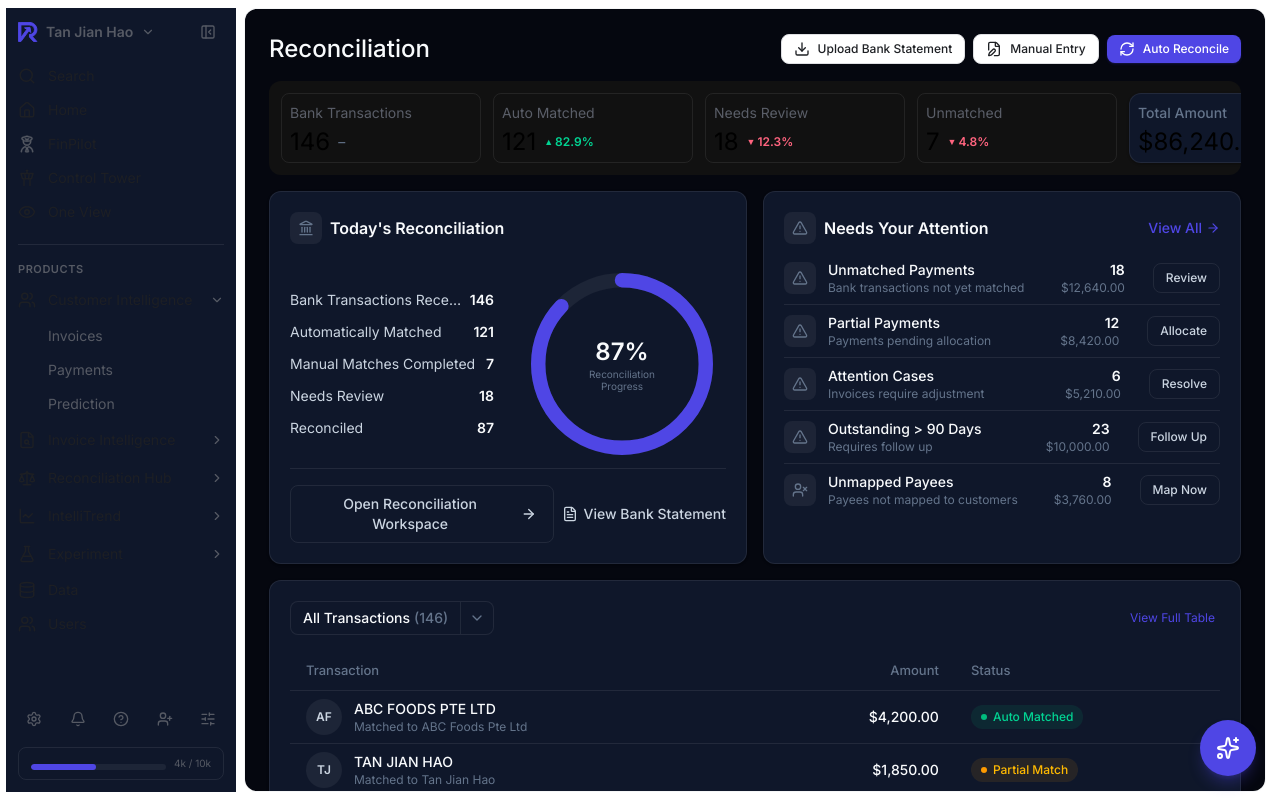
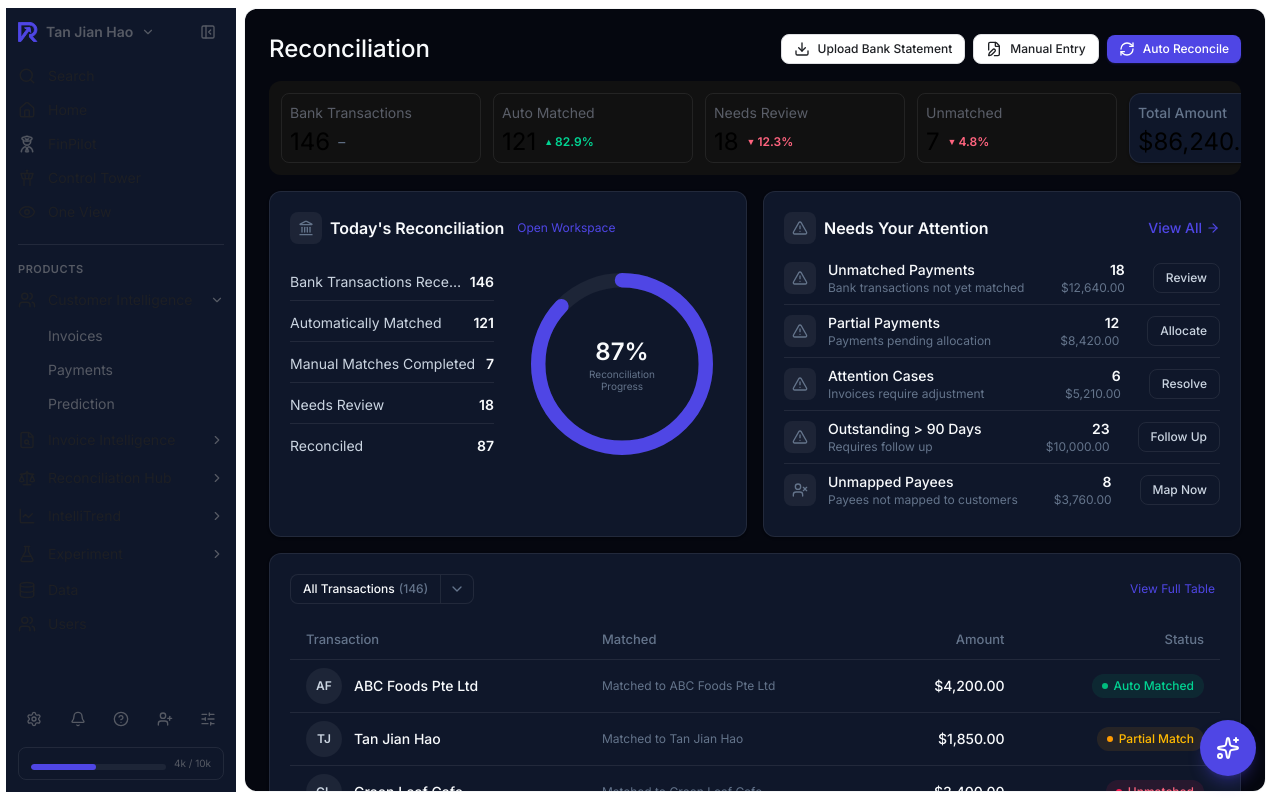
Before and after one commit to itsvicky-dev/reflex, a React (Vite) app: page /reconciliation-hub/overview in a window 1280 px wide. Built offline with nearby package versions, Linux system fonts and the light colour scheme.

Commit message:
fix: update recomnciliation UI

```diff
--- a/src/components/ui/Tabs.tsx
+++ b/src/components/ui/Tabs.tsx
@@ -34,7 +34,7 @@ export function Tabs({ items, value, onChange, className }: TabsProps) {
   return (
     <div ref={containerRef} className={clsx('relative inline-flex w-fit self-start', className)}>
       <div className="flex items-center rounded-lg border border-border bg-surface">
-        <span className="whitespace-nowrap px-3 py-1.5 text-sm font-medium text-heading">
+        <span className="whitespace-nowrap px-3 py-1.5 text-xs font-medium text-heading">
           {selected.label}
           {selected.count !== undefined && <span className="ml-1 text-ink-muted">({selected.count})</span>}
         </span>
@@ -60,7 +60,7 @@ export function Tabs({ items, value, onChange, className }: TabsProps) {
                 setOpen(false)
               }}
               className={clsx(
-                'flex w-full items-center justify-between gap-3 whitespace-nowrap px-3 py-2 text-left text-sm font-medium transition',
+                'flex w-full items-center justify-between gap-3 whitespace-nowrap px-3 py-2 text-left text-xs font-medium transition',
                 item.value === value ? 'bg-accent/10 text-accent' : 'text-ink hover:bg-surface-hover',
               )}
             >
--- a/src/data/mockReconciliationHub.ts
+++ b/src/data/mockReconciliationHub.ts
@@ -63,6 +63,7 @@ export const bankFeedItems: BankFeedItem[] = [
     time: '09:58 AM',
     payee: 'GREEN LEAF CAFE',
     bankReference: 'REF: PAYNOW-772812',
+    customer: 'Green Leaf Cafe',
     amount: 3400,
     status: 'Unmatched',
   },
--- a/src/pages/ReconciliationHubOverviewPage.tsx
+++ b/src/pages/ReconciliationHubOverviewPage.tsx
@@ -205,8 +205,7 @@ function TransactionCell({ item }: { item: BankFeedItem }) {
         {initials(item.payee)}
       </div>
       <div className="min-w-0">
-        <p className="truncate text-sm font-medium text-heading">{item.payee}</p>
-        <p className="truncate text-xs text-ink-muted">{item.customer ? `Matched to ${item.customer}` : item.bankReference}</p>
+        <p className="truncate text-sm font-medium text-heading">{item.customer}</p>
       </div>
     </div>
   )
@@ -246,6 +245,9 @@ export function ReconciliationHubOverviewPage() {
   const previewColumns: TableColumn<BankFeedItem>[] = [
     { key: 'transaction', header: 'Transaction', render: (item) => <TransactionCell item={item} /> },
     {
+      key: 'matched', header: 'Matched', render: (item) => <p className="truncate text-xs text-ink-muted">{item.customer ? `Matched to ${item.customer}` : item.bankReference}</p>
+    },
+    {
       key: 'amount',
       header: 'Amount',
       align: 'right',
@@ -254,6 +256,7 @@ export function ReconciliationHubOverviewPage() {
     {
       key: 'status',
       header: 'Status',
+      align: 'right',
       render: (item) => <Badge tone={bankFeedTone[item.status]}>{item.status}</Badge>,
     },
   ]
@@ -440,32 +443,28 @@ export function ReconciliationHubOverviewPage() {
       {/* Analytics section */}
       <div className="grid gap-4 @4xl:grid-cols-2">
         <Card className="flex min-w-0 flex-col p-5">
-          <div className="flex items-center gap-2">
-            <div className="flex h-8 w-8 shrink-0 items-center justify-center rounded-lg bg-surface-hover text-ink-muted">
-              <Landmark className="h-4 w-4" />
+          <div className='flex justify-between w-full'>
+            <div className="flex items-center gap-2">
+              <div className="flex h-8 w-8 shrink-0 items-center justify-center rounded-lg bg-surface-hover text-ink-muted">
+                <Landmark className="h-4 w-4" />
+              </div>
+              <h3 className="text-base font-semibold text-heading">Today&apos;s Reconciliation</h3>
+              <button className=" text-xs border border-transparent flex items-center gap-2 whitespace-nowrap rounded-lg p-1 text-accent bg-transparent hover:border-accent hover:bg-accent/10">
+                Open Workspace
+              </button>
             </div>
-            <h3 className="text-base font-semibold text-heading">Today&apos;s Reconciliation</h3>
           </div>
 
           <div className="mt-4 flex items-center gap-6">
             <ul className="min-w-0 flex-1 space-y-3 text-sm">
               {todaysReconciliationBreakdown.map((item) => (
-                <li key={item.id} className="flex items-center justify-between gap-2">
+                <li key={item.id} className="flex items-center justify-between gap-2 border-b border-border pb-2 last:border-0 last:pb-0">
                   <span className="truncate text-ink">{item.label}</span>
                   <span className="shrink-0 font-semibold text-heading">{item.value}</span>
                 </li>
               ))}
             </ul>
             <ProgressRing value={reconciliationProgress} />
-          </div>
-
-          <div className="mt-auto flex flex-col gap-2 border-t border-border pt-4 @sm:flex-row @sm:items-center">
-            <Button variant='outline' className="@sm:flex-1">
-              Open Reconciliation Workspace <ArrowRight className="h-4 w-4" />
-            </Button>
-            <button type="button" className="flex items-center gap-1.5 whitespace-nowrap text-sm font-medium text-ink hover:text-accent">
-              <FileText className="h-4 w-4" /> View Bank Statement
-            </button>
           </div>
         </Card>
 
```
